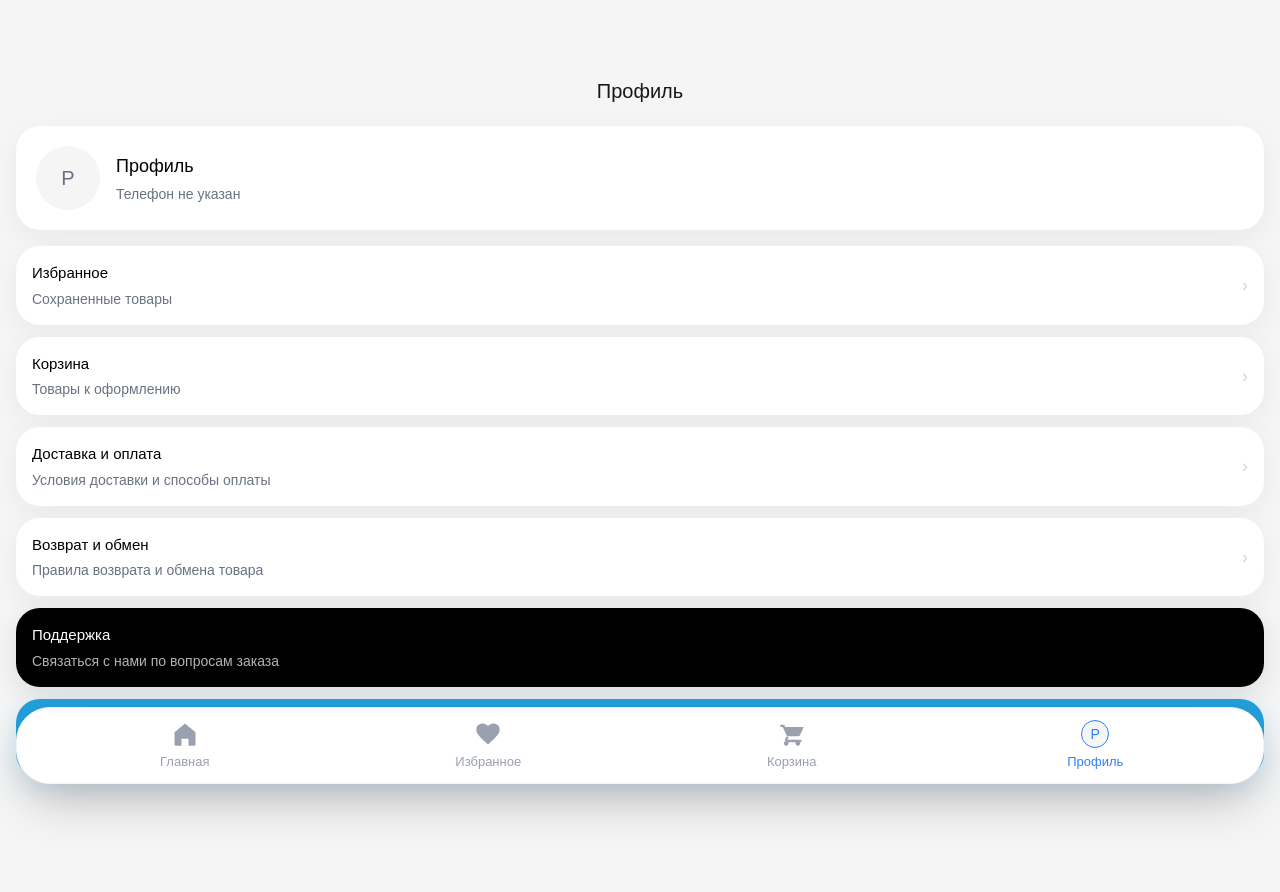
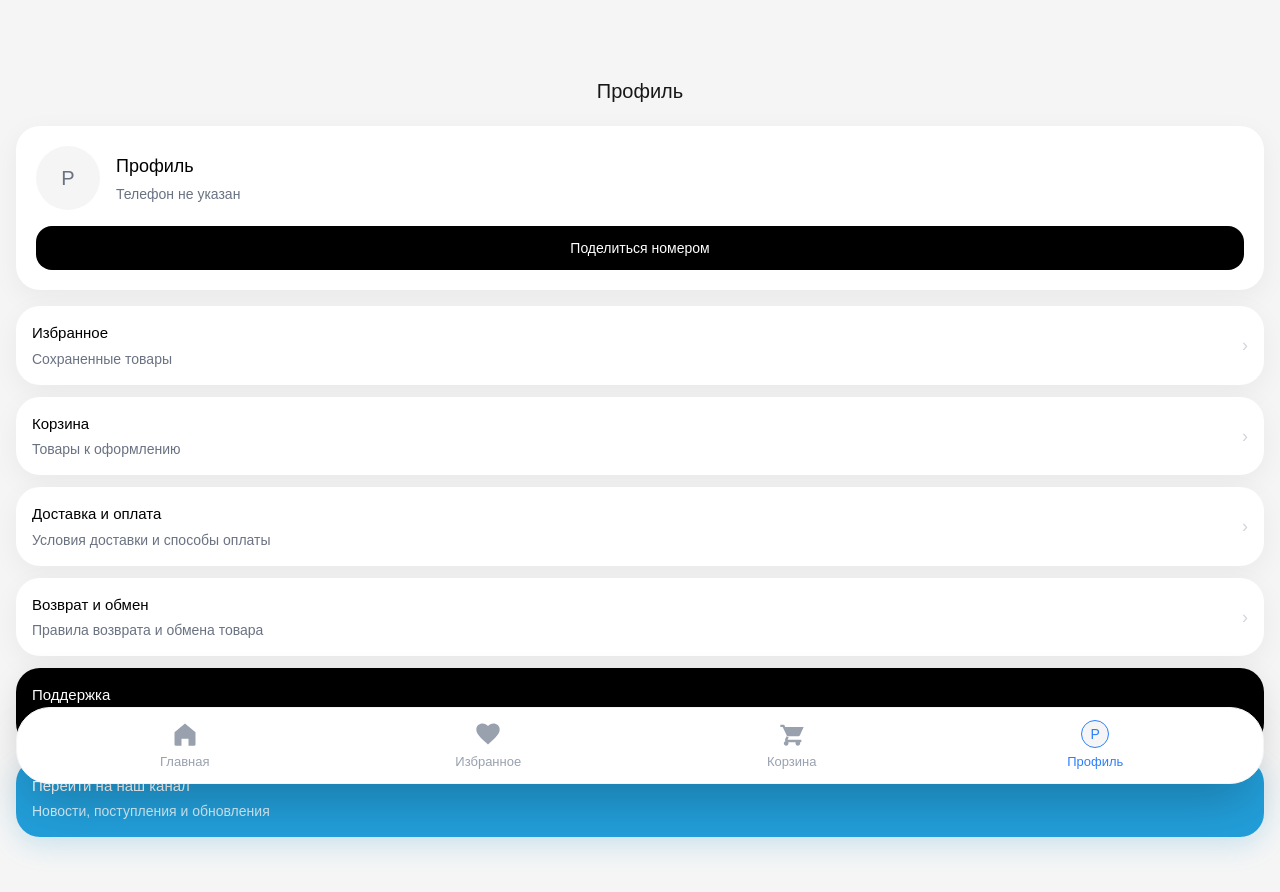
Before and after one commit to rennymateso/tg-shop, a Next.js app: page /profile in a window 1280 px wide. Shown: the top 892 px of the page. Built offline with nearby package versions, Linux system fonts and the light colour scheme.

Commit message:
fix telegram mini app contact typings

```diff
--- a/app/lib/telegram-mini-app.ts
+++ b/app/lib/telegram-mini-app.ts
@@ -4,6 +4,10 @@ export type TelegramMiniAppUser = {
   first_name?: string;
   last_name?: string;
   photo_url?: string;
+};
+
+type TelegramEventPayload = {
+  status?: string;
 };
 
 type TelegramWebApp = {
@@ -13,6 +17,15 @@ type TelegramWebApp = {
   initDataUnsafe?: {
     user?: TelegramMiniAppUser;
   };
+  requestContact?: (callback?: (shared: boolean) => void) => void;
+  onEvent?: (
+    eventType: string,
+    eventHandler: (event: TelegramEventPayload) => void
+  ) => void;
+  offEvent?: (
+    eventType: string,
+    eventHandler: (event: TelegramEventPayload) => void
+  ) => void;
 };
 
 declare global {
@@ -37,3 +50,59 @@ export function getTelegramUnsafeUser() {
   const webApp = getTelegramWebApp();
   return webApp?.initDataUnsafe?.user || null;
 }
+
+export async function requestTelegramContact() {
+  const webApp = getTelegramWebApp();
+
+  if (!webApp?.requestContact) {
+    return {
+      ok: false,
+      status: "unsupported" as const,
+    };
+  }
+
+  return await new Promise<{
+    ok: boolean;
+    status: "sent" | "cancelled" | "unsupported";
+  }>((resolve) => {
+    let resolved = false;
+
+    const handleContactRequested = (event: TelegramEventPayload) => {
+      if (event?.status === "sent") {
+        finish({ ok: true, status: "sent" });
+        return;
+      }
+
+      if (event?.status === "cancelled") {
+        finish({ ok: false, status: "cancelled" });
+      }
+    };
+
+    const finish = (result: {
+      ok: boolean;
+      status: "sent" | "cancelled" | "unsupported";
+    }) => {
+      if (resolved) return;
+      resolved = true;
+
+      if (webApp.offEvent) {
+        webApp.offEvent("contactRequested", handleContactRequested);
+      }
+
+      resolve(result);
+    };
+
+    if (webApp.onEvent) {
+      webApp.onEvent("contactRequested", handleContactRequested);
+    }
+
+    webApp.requestContact?.((shared) => {
+      window.setTimeout(() => {
+        finish({
+          ok: shared,
+          status: shared ? "sent" : "cancelled",
+        });
+      }, 150);
+    });
+  });
+}
--- a/app/profile/page.tsx
+++ b/app/profile/page.tsx
@@ -7,7 +7,10 @@ import {
   syncTelegramCustomer,
   type CustomerProfile,
 } from "../lib/customer-profile";
-import { getTelegramWebApp } from "../lib/telegram-mini-app";
+import {
+  getTelegramWebApp,
+  requestTelegramContact,
+} from "../lib/telegram-mini-app";
 
 function setCachedCustomer(customer: CustomerProfile | null) {
   if (!customer) return;
@@ -19,6 +22,8 @@ export default function ProfilePage() {
   const router = useRouter();
   const [customer, setCustomer] = useState<CustomerProfile | null>(null);
   const [loadingCustomer, setLoadingCustomer] = useState(true);
+  const [isRequestingPhone, setIsRequestingPhone] = useState(false);
+  const [phoneRequestMessage, setPhoneRequestMessage] = useState("");
 
   useEffect(() => {
     const init = async () => {
@@ -69,6 +74,37 @@ export default function ProfilePage() {
   const profileInitial =
     customer?.first_name?.trim()?.charAt(0)?.toUpperCase() || "P";
 
+  const handleRequestPhone = async () => {
+    setPhoneRequestMessage("");
+    setIsRequestingPhone(true);
+
+    try {
+      const result = await requestTelegramContact();
+
+      if (result.status === "unsupported") {
+        setPhoneRequestMessage("Запрос номера недоступен в этом режиме.");
+        setIsRequestingPhone(false);
+        return;
+      }
+
+      if (!result.ok) {
+        setPhoneRequestMessage("Вы не поделились номером.");
+        setIsRequestingPhone(false);
+        return;
+      }
+
+      setPhoneRequestMessage("Номер отправлен через Telegram.");
+
+      const refreshedProfile = await syncTelegramCustomer();
+      if (refreshedProfile) {
+        setCustomer(refreshedProfile);
+        setCachedCustomer(refreshedProfile);
+      }
+    } finally {
+      setIsRequestingPhone(false);
+    }
+  };
+
   return (
     <main className="min-h-screen bg-[#F5F5F5] px-4 pt-[76px] pb-32">
       <div className="mb-5 flex items-center justify-center">
@@ -107,6 +143,27 @@ export default function ProfilePage() {
             </p>
           </div>
         </div>
+
+        {!customer?.phone && !loadingCustomer && (
+          <div className="mt-4">
+            <button
+              type="button"
+              onClick={handleRequestPhone}
+              disabled={isRequestingPhone}
+              className="w-full rounded-2xl bg-black py-3 text-sm font-medium text-white disabled:opacity-60"
+            >
+              {isRequestingPhone
+                ? "Запрашиваем номер..."
+                : "Поделиться номером"}
+            </button>
+
+            {phoneRequestMessage ? (
+              <p className="mt-2 text-center text-sm text-gray-500">
+                {phoneRequestMessage}
+              </p>
+            ) : null}
+          </div>
+        )}
       </div>
 
       <div className="space-y-3">
```
